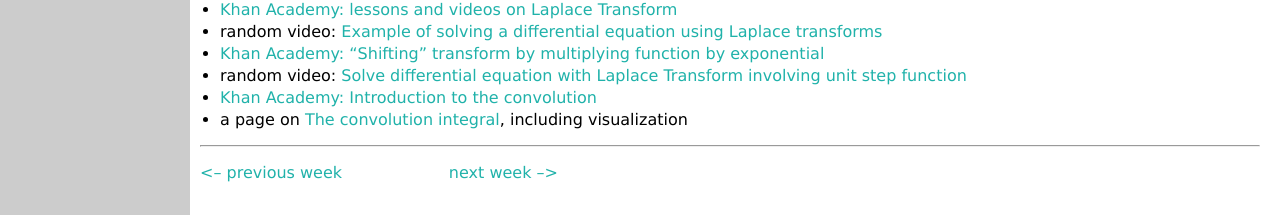
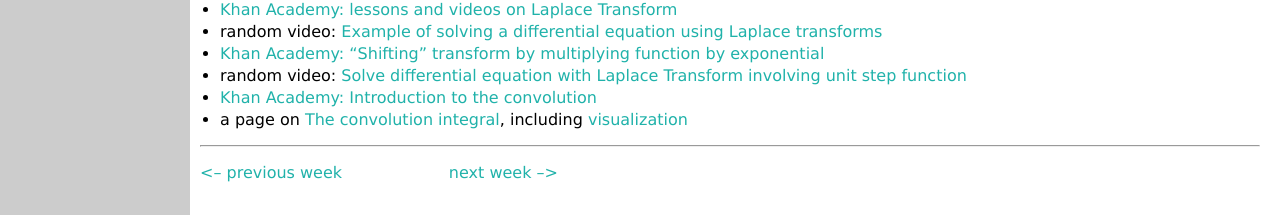
Before and after one commit to bueler/math302, a Jekyll site: the page built from week12.md, in a window 1280 px wide and 1084 px high. Shown: the part 866-1081 px from the top of the window. Built offline with Jekyll 4.4.1, drawn with Linux system fonts in a browser that asks for light colours; some of the changed lines change nothing that is shown.

Commit message:
link the right thing

```diff
--- a/week12.md
+++ b/week12.md
@@ -39,7 +39,7 @@
 * [Khan Academy: "Shifting" transform by multiplying function by exponential](https://www.khanacademy.org/math/differential-equations/laplace-transform/properties-of-laplace-transform/v/more-laplace-transform-tools)
 * random video: [Solve differential equation with Laplace Transform involving unit step function](https://www.youtube.com/watch?v=LyUDZ-GYa8U)
 * [Khan Academy: Introduction to the convolution](https://www.khanacademy.org/math/differential-equations/laplace-transform/convolution-integral/v/introduction-to-the-convolution)
-* a page on [The convolution integral](https://lpsa.swarthmore.edu/Convolution/Convolution.html#Visualizing_the_Convolution_Integral_), including visualization
+* a page on [The convolution integral](https://lpsa.swarthmore.edu/Convolution/Convolution.html#Visualizing_the_Convolution_Integral_), including [visualization](https://lpsa.swarthmore.edu/Convolution/CI.html)
 
 <hr>
 <a align="left" href="week11">\<-- previous week</a>  &nbsp; &nbsp; &nbsp; &nbsp; &nbsp; &nbsp; &nbsp; &nbsp; &nbsp; &nbsp; <a align="right" href="week13">next week --\></a>
```
